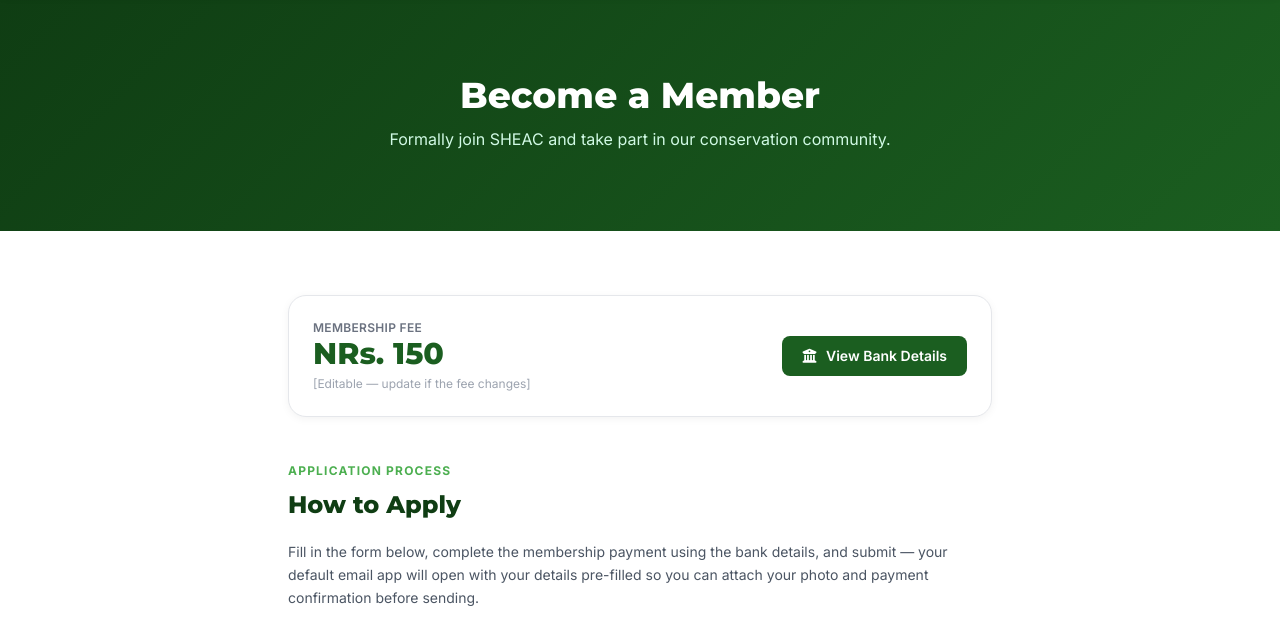
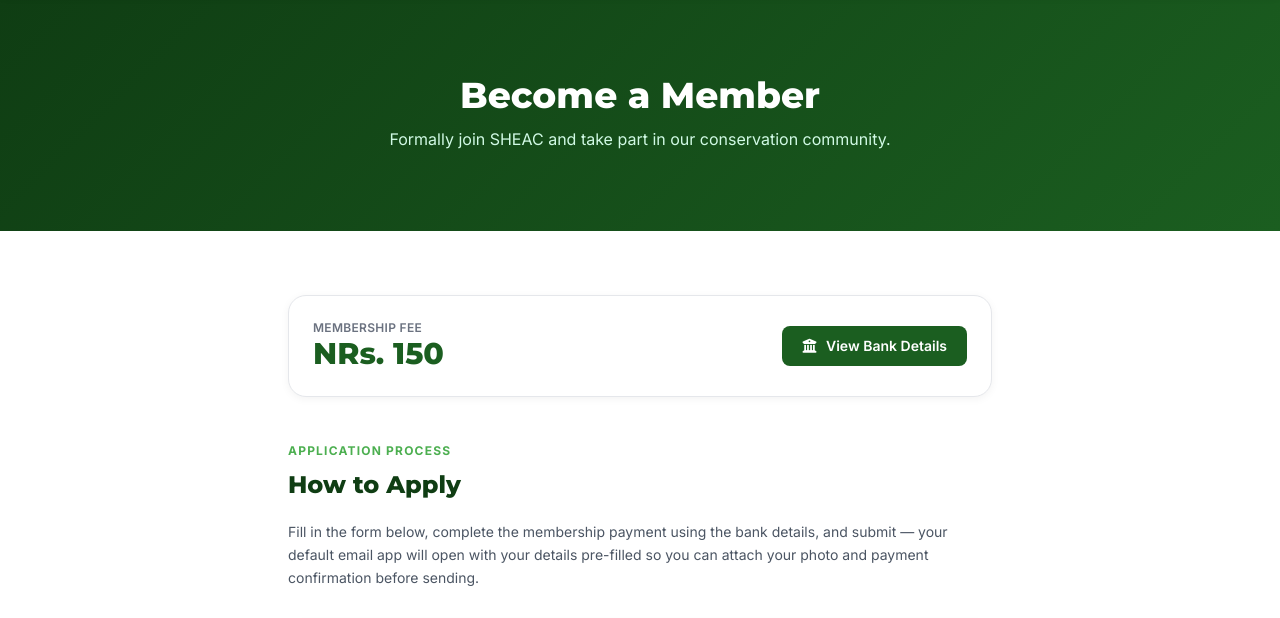
Before and after one commit to sheaciof/sheac-website, a plain HTML site: page get-involved/membership/index.html in a window 1280 px wide. Shown: the part 162-780 px from the top of the page. Drawn offline with nearby package versions, Linux system fonts and the light colour scheme.

Commit message:
Update index.html

```diff
--- a/get-involved/membership/index.html
+++ b/get-involved/membership/index.html
@@ -258,7 +258,7 @@
                     <div>
                         <p class="text-xs text-gray-500 uppercase tracking-wide font-semibold">Membership Fee</p>
                         <p class="text-3xl font-extrabold font-heading text-brandPrimary">NRs. 150</p>
-                        <p class="text-xs text-gray-400 mt-1">[Editable — update if the fee changes]</p>
+
                     </div>
                     <button onclick="toggleBankDetailsModal()" class="px-5 py-2.5 btn-primary rounded-lg font-semibold text-sm">
                         <i class="fa-solid fa-building-columns mr-1.5"></i> View Bank Details
```
